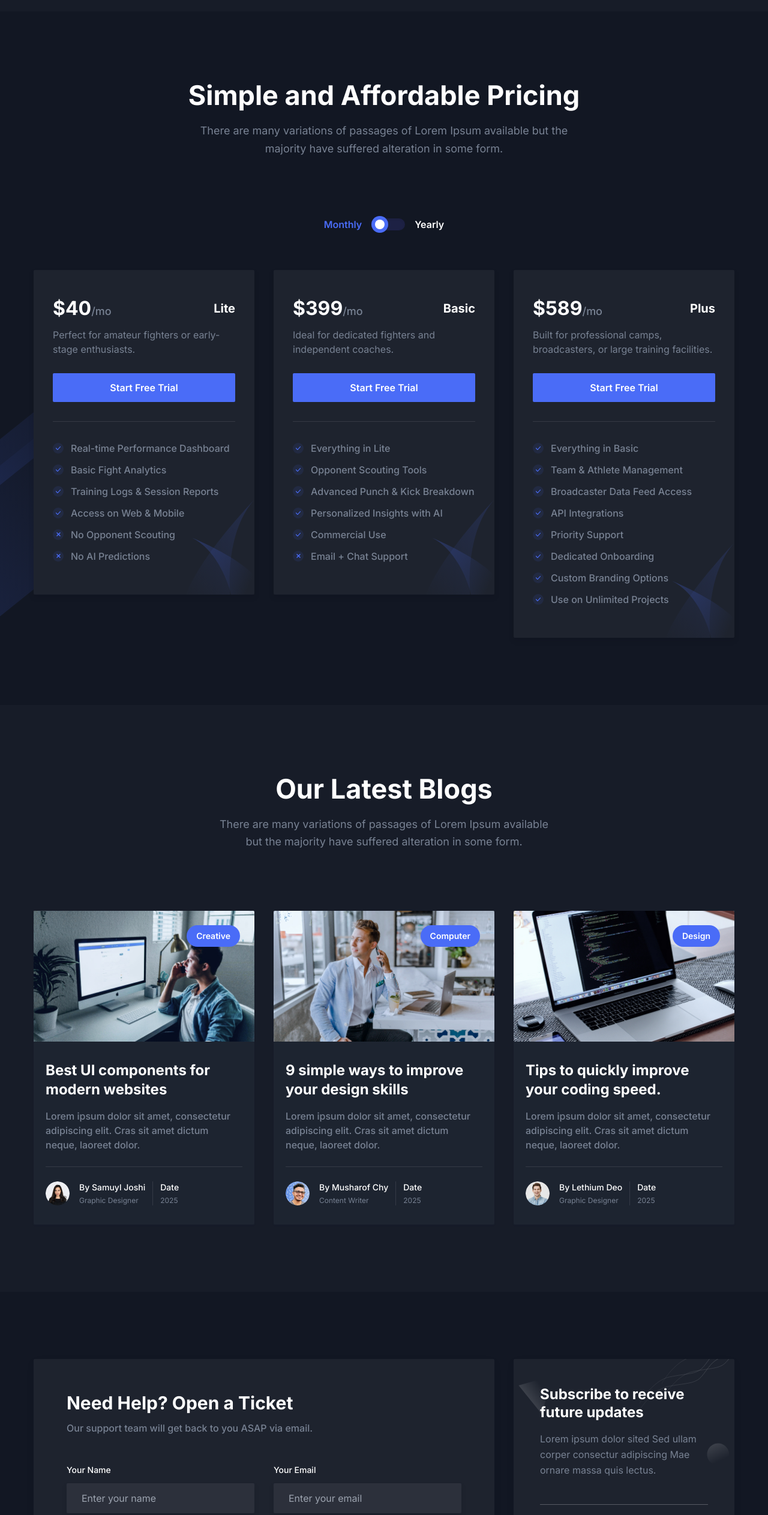
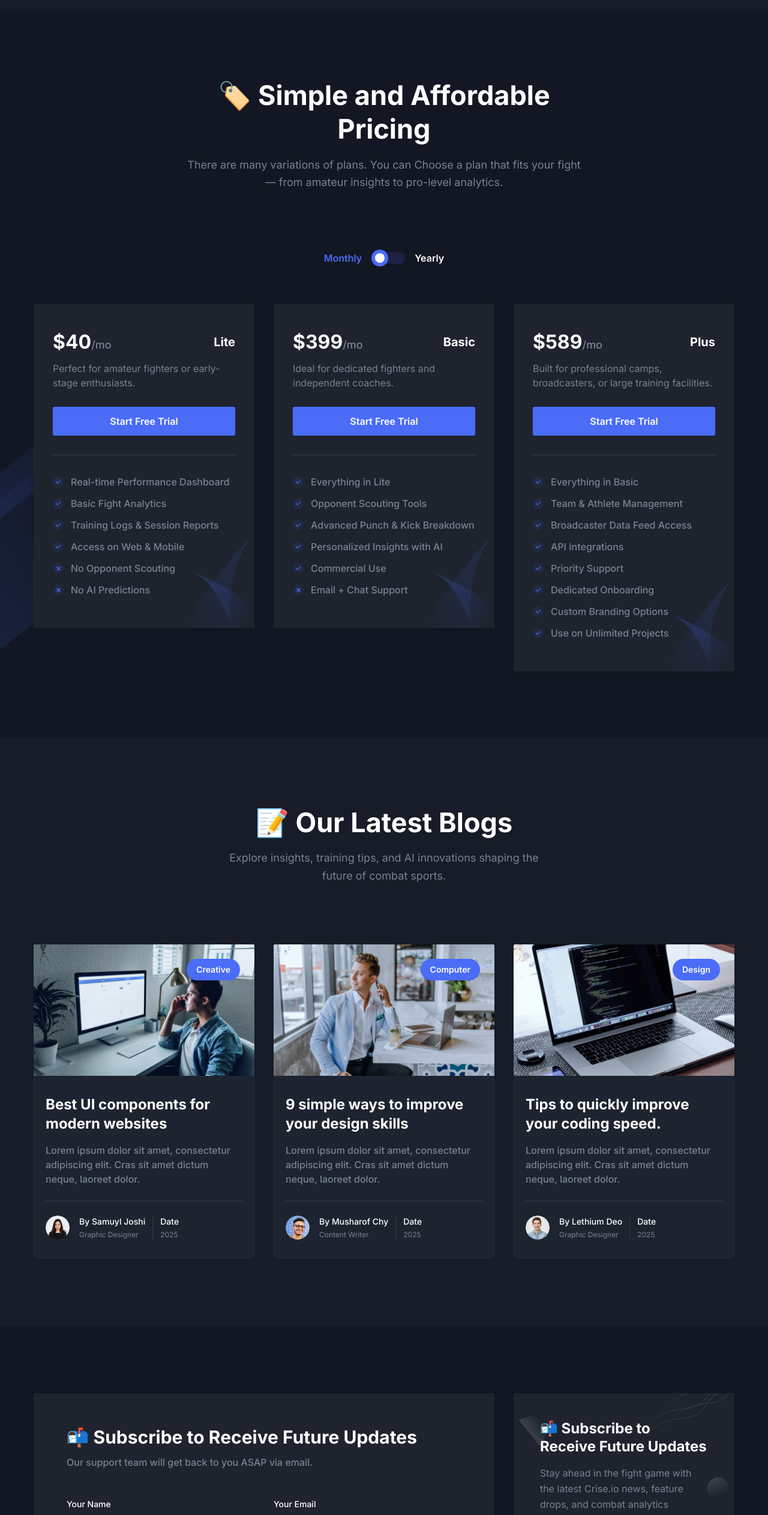
Before and after one commit to hrithik021/crise.io, a Next.js app: page / in a window 1280 px wide. Shown: the part 4980-7505 px from the top of the page at 60% size. Built offline with nearby package versions, Linux system fonts and the light colour scheme.

Commit message:
Updated pricing section content

```diff
--- a/src/components/Blog/index.tsx
+++ b/src/components/Blog/index.tsx
@@ -10,8 +10,8 @@ const Blog = () => {
     >
       <div className="container">
         <SectionTitle
-          title="Our Latest Blogs"
-          paragraph="There are many variations of passages of Lorem Ipsum available but the majority have suffered alteration in some form."
+          title="📝 Our Latest Blogs"
+          paragraph="Explore insights, training tips, and AI innovations shaping the future of combat sports."
           center
         />
 
--- a/src/components/Contact/NewsLatterBox.tsx
+++ b/src/components/Contact/NewsLatterBox.tsx
@@ -8,11 +8,10 @@ const NewsLatterBox = () => {
   return (
     <div className="relative z-10 rounded-sm bg-white p-8 shadow-three dark:bg-gray-dark sm:p-11 lg:p-8 xl:p-11">
       <h3 className="mb-4 text-2xl font-bold leading-tight text-black dark:text-white">
-        Subscribe to receive future updates
+      📬 Subscribe to Receive Future Updates
       </h3>
       <p className="mb-11 border-b border-body-color border-opacity-25 pb-11 text-base leading-relaxed text-body-color dark:border-white dark:border-opacity-25">
-        Lorem ipsum dolor sited Sed ullam corper consectur adipiscing Mae ornare
-        massa quis lectus.
+      Stay ahead in the fight game with the latest Crise.io news, feature drops, and combat analytics insights.
       </p>
       <div>
         <input
@@ -33,7 +32,9 @@ const NewsLatterBox = () => {
           className="mb-5 flex w-full cursor-pointer items-center justify-center rounded-sm bg-primary px-9 py-4 text-base font-medium text-white shadow-submit duration-300 hover:bg-primary/90 dark:shadow-submit-dark"
         />
         <p className="text-center text-base leading-relaxed text-body-color dark:text-body-color-dark">
-          No spam guaranteed, So please don’t send any spam mail.
+        🛡️ No spam, ever. Just powerful updates to level up your fight IQ.
+
+
         </p>
       </div>
 
--- a/src/components/Contact/index.tsx
+++ b/src/components/Contact/index.tsx
@@ -12,7 +12,7 @@ const Contact = () => {
               "
             >
               <h2 className="mb-3 text-2xl font-bold text-black dark:text-white sm:text-3xl lg:text-2xl xl:text-3xl">
-                Need Help? Open a Ticket
+              📬 Subscribe to Receive Future Updates
               </h2>
               <p className="mb-12 text-base font-medium text-body-color">
                 Our support team will get back to you ASAP via email.
--- a/src/components/Pricing/index.tsx
+++ b/src/components/Pricing/index.tsx
@@ -11,8 +11,8 @@ const Pricing = () => {
     <section id="pricing" className="relative z-10 py-16 md:py-20 lg:py-28">
       <div className="container">
         <SectionTitle
-          title="Simple and Affordable Pricing"
-          paragraph="There are many variations of passages of Lorem Ipsum available but the majority have suffered alteration in some form."
+          title="🏷️ Simple and Affordable Pricing"
+          paragraph="There are many variations of plans. You can Choose a plan that fits your fight — from amateur insights to pro-level analytics."
           center
           width="665px"
         />
```
